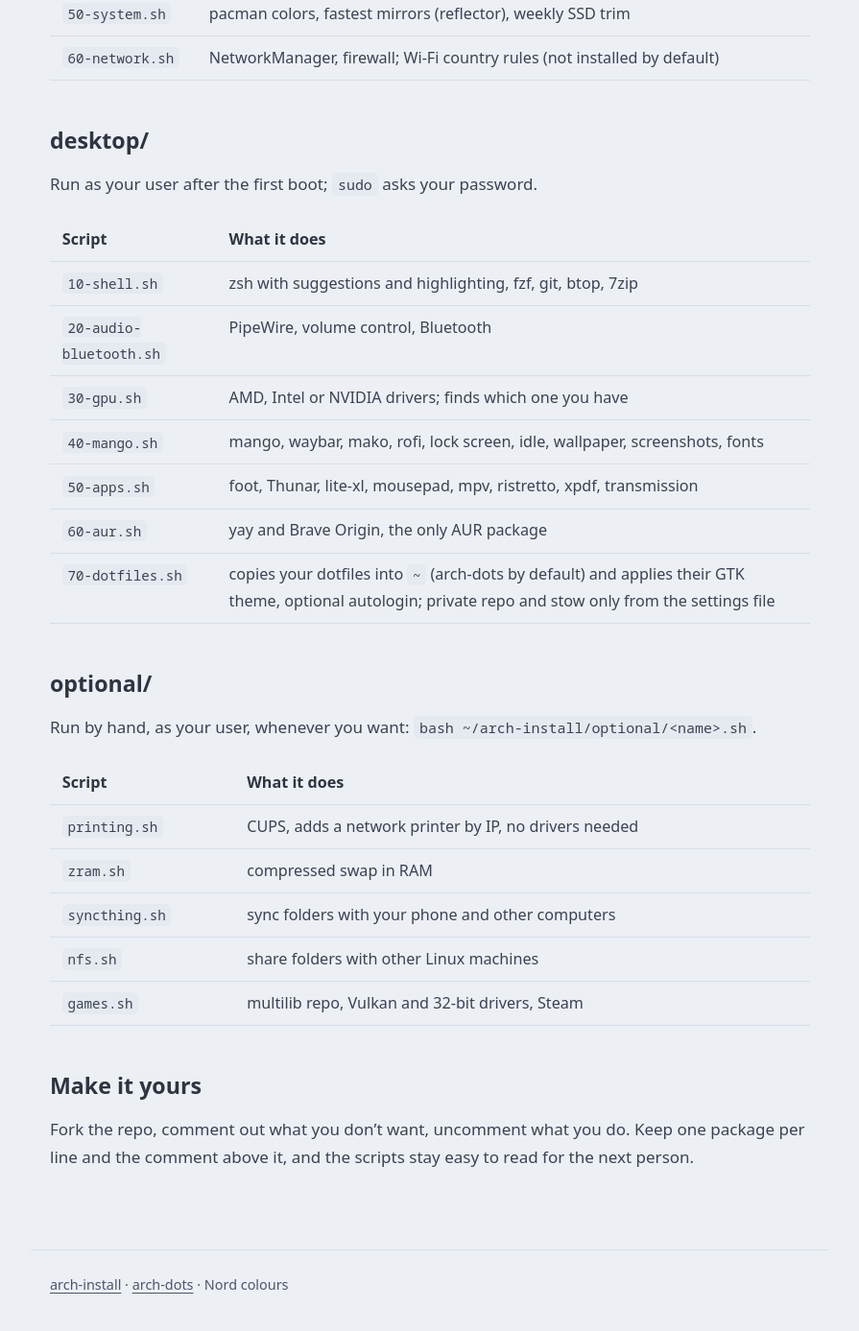
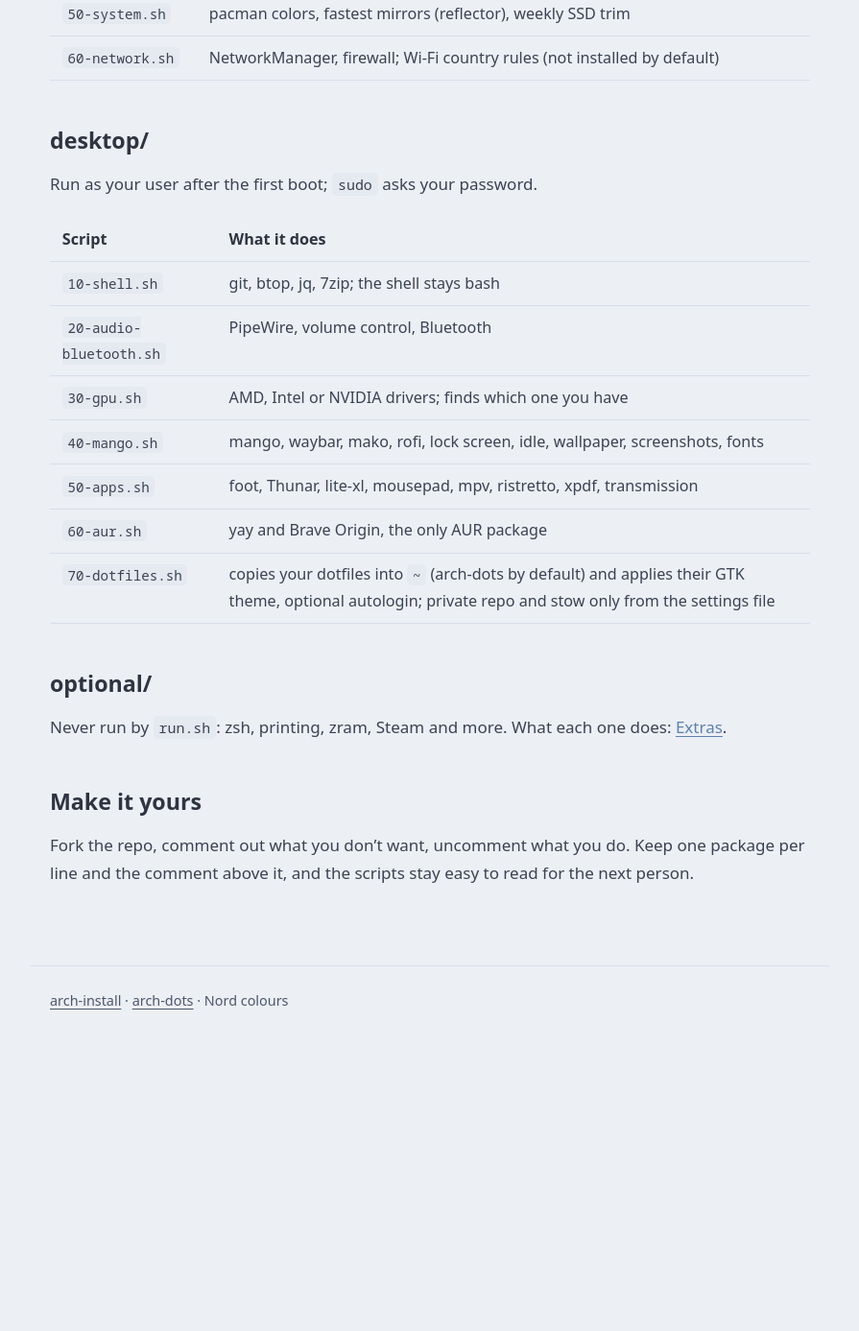
Before and after one commit to archlinux-fan/arch-install, a Jekyll site: the page built from docs/scripts.md, in a window 1280 px wide and 1400 px high, scrolled down 1804 px. Shown: the top 1387 px of the window at 96% size, without its empty margins (192-1087 px from the left). Built offline with Jekyll 4.4.1, drawn with Linux system fonts in a browser that asks for light colours; our own code applies the rules of GitHub Pages for plain Markdown files; after the commit the page ends 2907 px from its top, so only the background shows below that; some of the changed text lies outside the part shown.

Commit message:
bash is the default shell, zsh comes with optional/zsh.sh; Extras page in the menu: zsh, optional scripts, settings in git

```diff
--- a/_layouts/default.html
+++ b/_layouts/default.html
@@ -14,8 +14,8 @@
     <nav>
       <a href="{{ '/' | relative_url }}">Install</a>
       <a href="{{ '/docs/scripts.html' | relative_url }}">Scripts</a>
+      <a href="{{ '/docs/extras.html' | relative_url }}">Extras</a>
       <a href="{{ '/docs/tips.html' | relative_url }}">Tips</a>
-      <a href="{{ '/docs/private-repo.html' | relative_url }}">Private repo</a>
       <a href="{{ site.dots_site }}">Desktop</a>
       <a class="github" href="{{ site.repo_url }}" aria-label="GitHub" title="GitHub"><svg viewBox="0 0 16 16" aria-hidden="true"><path d="M8 0c4.42 0 8 3.58 8 8a8.013 8.013 0 0 1-5.45 7.59c-.4.08-.55-.17-.55-.38 0-.27.01-1.13.01-2.2 0-.75-.25-1.23-.54-1.48 1.78-.2 3.65-.88 3.65-3.95 0-.88-.31-1.59-.82-2.15.08-.2.36-1.02-.08-2.12 0 0-.67-.22-2.2.82-.64-.18-1.32-.27-2-.27-.68 0-1.36.09-2 .27-1.53-1.03-2.2-.82-2.2-.82-.44 1.1-.16 1.92-.08 2.12-.51.56-.82 1.28-.82 2.15 0 3.06 1.86 3.75 3.64 3.95-.23.2-.44.55-.51 1.07-.46.21-1.61.55-2.33-.66-.15-.24-.6-.83-1.23-.82-.67.01-.27.38.01.53.34.19.73.9.82 1.13.16.45.68 1.31 2.69.94 0 .67.01 1.3.01 1.49 0 .21-.15.45-.55.38A7.995 7.995 0 0 1 0 8c0-4.42 3.58-8 8-8Z"/></svg></a>
     </nav>
--- a/docs/scripts.md
+++ b/docs/scripts.md
@@ -63,7 +63,7 @@ Run as your user after the first boot; `sudo` asks your password.
 
 | Script | What it does |
 |---|---|
-| `10-shell.sh` | zsh with suggestions and highlighting, fzf, git, btop, 7zip |
+| `10-shell.sh` | git, btop, jq, 7zip; the shell stays bash |
 | `20-audio-bluetooth.sh` | PipeWire, volume control, Bluetooth |
 | `30-gpu.sh` | AMD, Intel or NVIDIA drivers; finds which one you have |
 | `40-mango.sh` | mango, waybar, mako, rofi, lock screen, idle, wallpaper, screenshots, fonts |
@@ -73,15 +73,7 @@ Run as your user after the first boot; `sudo` asks your password.
 
 ## optional/
 
-Run by hand, as your user, whenever you want: `bash ~/arch-install/optional/<name>.sh`.
-
-| Script | What it does |
-|---|---|
-| `printing.sh` | CUPS, adds a network printer by IP, no drivers needed |
-| `zram.sh` | compressed swap in RAM |
-| `syncthing.sh` | sync folders with your phone and other computers |
-| `nfs.sh` | share folders with other Linux machines |
-| `games.sh` | multilib repo, Vulkan and 32-bit drivers, Steam |
+Never run by `run.sh`: zsh, printing, zram, Steam and more. What each one does: [Extras](extras.md#optional-scripts).
 
 ## Make it yours
 
```
Also changed, not shown: other parts of docs/scripts.md (+1 -1 lines), README.md (+3 -3 lines), docs/extras.md (added, +50 -0 lines), docs/private-repo.md (+2 -2 lines), 4 other files.
